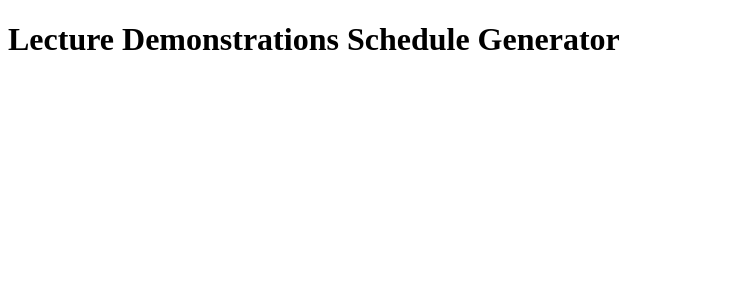
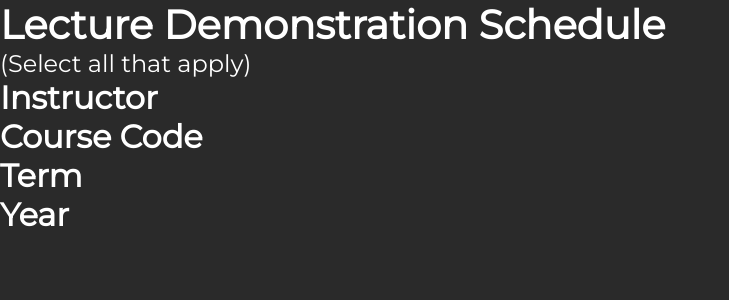
Before and after one commit to nahinojo/demo-schedule-analyzer, a Flask app: page / in a window 1280 px wide. Shown: the top 300 px of the page, without its empty margins (0-729 px from the left). Run offline with Flask 3, Linux system fonts and the light colour scheme.

Commit message:
feat: setup css and js for index.html

```diff
--- /dev/null
+++ b/src/static/style.css
@@ -0,0 +1,23 @@
+* {
+  margin: 0;
+  padding: 0;
+  font-family: 'Montserrat', 'Arial';
+  color: white
+}
+
+body {
+  background-color: #2A2A2A;
+}
+
+h1 {
+  font-weight: bold;
+}
+
+#title {
+  font-size: 40px;
+  margin: auto;
+}
+
+#subtitle {
+  font-size: 24px;
+}
--- a/src/templates/index.html
+++ b/src/templates/index.html
@@ -2,11 +2,36 @@
 <html lang="en">
 <head>
     <meta charset="UTF-8">
+    <meta name="viewport" content="width=device-width, inital-scale=1.0">
+    <link rel="stylesheet" href="https://fonts.googleapis.com/css?family=Montserrat">
+    <link rel="stylesheet"  href="{{ url_for('static', filename='style.css') }}">
+    <script src="{{ url_for('static', filename='script.js') }}"></script>
     <title>Lecture Demonstrations Schedule Generator</title>
 </head>
 <body>
-    <h1>
-        Lecture Demonstrations Schedule Generator
-    </h1>
+    <header>
+        <h1
+            id="title"
+        >Lecture Demonstration Schedule</h1>
+        <p
+            id="subtitle"
+        >(Select all that apply)</p>
+    </header>
+    <h1
+        class="category-header"
+        id="instructor-header"
+    >Instructor</h1>
+    <h1
+        class="category-header"
+        id="course-code-header"
+    >Course Code</h1>
+    <h1
+        class="category-header"
+        id="term-header"
+    >Term</h1>
+    <h1
+        class="category-header"
+        id="year-header"
+    >Year</h1>
 </body>
 </html>
```
Also changed, not shown: src/static/script.js (added).
